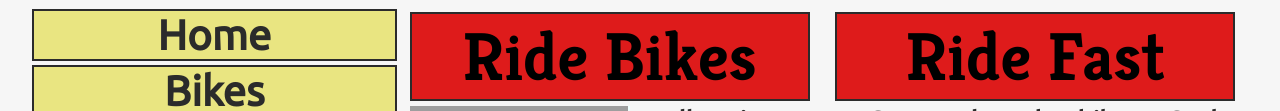
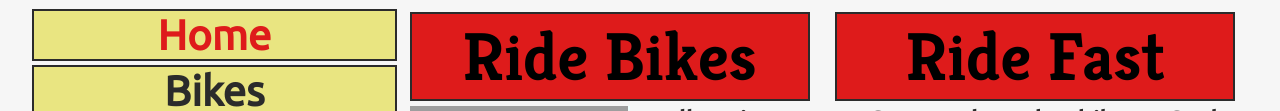
Before and after one commit to jakewagnr/midterm-9013, a plain HTML site: page index.html in a window 1280 px wide. In both pictures the pointer is over the link "Home". Shown: the part 191-302 px from the top of the page. Drawn offline with Linux system fonts and the light colour scheme; grey boxes are pictures that could not be loaded; a script that the page names is missing.

Commit message:
fixed hover effects

```diff
--- a/css/main.css
+++ b/css/main.css
@@ -121,6 +121,7 @@ nav a:visited {
 nav a:active,
 nav a:focus,
 nav a:hover {
+    color: #DE1B1B;
     transition: .3s;
 }
 
```
